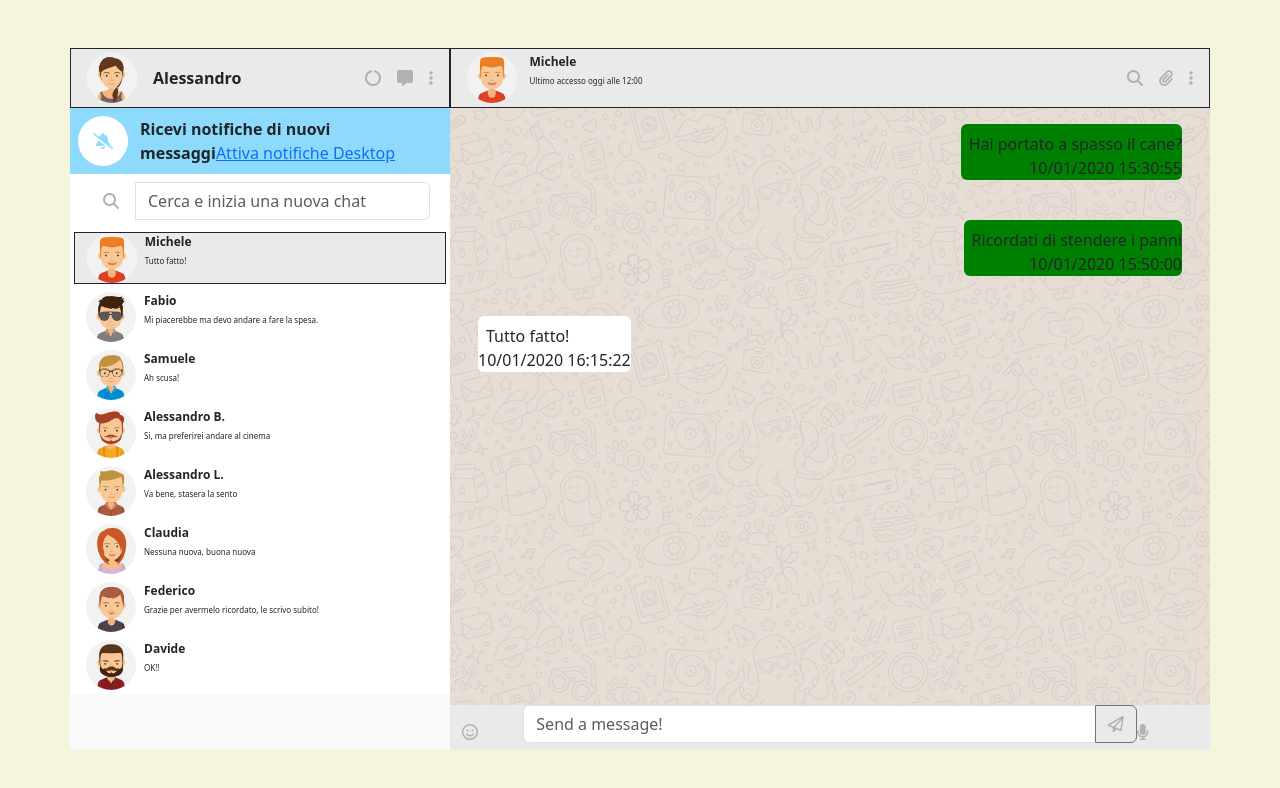
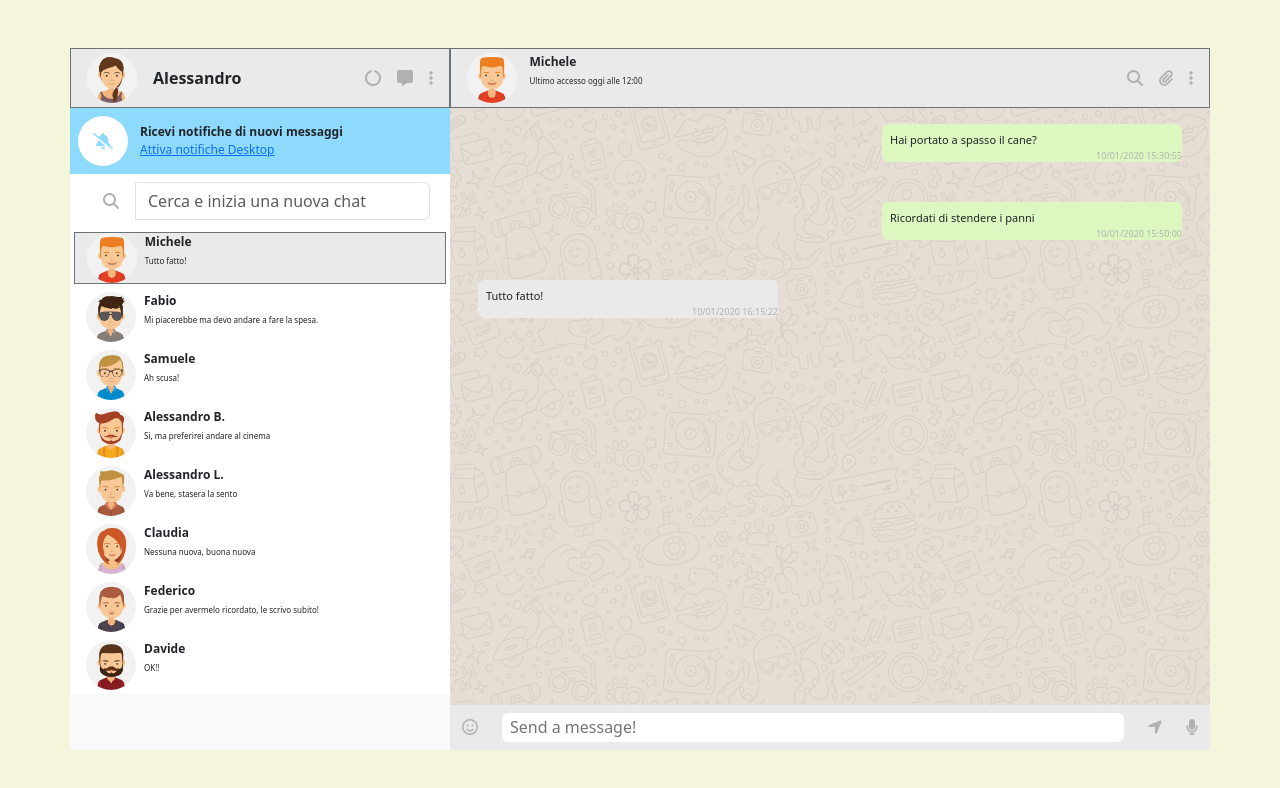
Before and after one commit to alessandrosaladino-tech/vue-boolzapp, a plain HTML site: page index.html in a window 1280 px wide. Drawn offline with nearby package versions, Linux system fonts and the light colour scheme.

Commit message:
Add
style changes, adjust to message footer

```diff
--- a/assets/css/style.css
+++ b/assets/css/style.css
@@ -7,6 +7,8 @@
 body {
     background-color: beige;
 }
+
+/* COLOR SECTION */
 
 :root {
     --bz-white: #fff;
@@ -18,6 +20,7 @@ body {
     --bz-success: #009688;
     --bz-communications: #8edafc;
     --bz-communications-soft: #f2fbff;
+    --bz-sent-message: #DCF8C0;
 }
 
 .bg_left {
@@ -26,9 +29,46 @@ body {
 }
 
 .bg_right {
-    background-color: var(--bz-white);
+    background-color: var(--bz-light);
 
 }
+
+.bg_card_top {
+    background-color: var(--bz-light);
+    border: 0.1px solid var(--bz-dark);
+}
+
+.bg_friend {
+    background-color: var(--bz-white);
+}
+
+.bg_card_notif {
+    background-color: var(--bz-communications);
+}
+
+.bg_whats {
+    background-image: url(../img/mine_480.jpg);
+}
+
+.bg_right_footer {
+    background-color: var(--bz-light);
+}
+
+.sent {
+    background-color: var(--bz-sent-message);
+}
+
+.received {
+    background-color: var(--bz-light);
+}
+
+/*END COLOR SECTION */
+
+
+
+
+
+/*COMMON SECTION */
 
 .avatar {
     width: 50px;
@@ -47,27 +87,6 @@ body {
     background-size: cover;
 }
 
-.bg_card_top {
-    background-color: var(--bz-light);
-    border: 1px solid;
-}
-
-.bg_friend {
-    background-color: var(--bz-white);
-}
-
-.bg_card_notif {
-    background-color: var(--bz-communications);
-}
-
-.bg_whats{
-    background-image: url(../img/mine_480.jpg);
-   }
-
-.bg_right_footer{
-    background-color: var(--bz-light);
-}
-
 .rounded_avatar {
 
     width: 50px;
@@ -77,23 +96,34 @@ body {
     background-size: auto;
 }
 
-.container_big{
+.container_big {
     height: 750px;
 }
 
-.height_100{
+.height_100 {
     height: 100%;
 }
 
-.font_size_name{
+.font_size_name {
     font-size: 12px;
 }
 
-.font_size_access{
+.font_size_access {
     font-size: 8px;
 }
 
-.container_message{
+
+/*END COMMON SECTION*/
+
+
+
+
+
+
+
+/*MESSAGE SECTION */
+
+.container_message {
     height: 85%;
 }
 
@@ -102,24 +132,16 @@ body {
 
 }
 
-.sent {
-    background-color: green;
-}
-
-.received {
-    background-color: white;
-}
-
 .message_container {
     display: flex;
     flex-direction: column;
 }
 
 .message_sent {
-  display: flex;
-  width: 100%;
-  justify-content: end;
-  padding: 1rem;
+    display: flex;
+    width: 100%;
+    justify-content: end;
+    padding: 1rem;
 }
 
 .message_received {
@@ -128,3 +150,23 @@ body {
     justify-content: start;
     padding: 1rem;
 }
+
+.fs_message {
+    font-size: 11px;
+    width: 300px;
+}
+
+.fs_time_message {
+    font-size: 9px;
+    width: 300px;
+    color: var(--bz-dark-soft);
+}
+
+
+input:focus {
+    outline: none !important;
+    border-color: var(--bz-success);
+    box-shadow: 0 0 10px var(--bz-success);
+}
+
+/*END MESSAGE SECTION*/
--- a/assets/js/main.js
+++ b/assets/js/main.js
@@ -183,7 +183,8 @@ createApp({
     methods: {
         activeContact(index) {
             this.active = index;
-            console.log(this.active);
-        }
+        },
+
+
     }
 }).mount('#app');
--- a/index.html
+++ b/index.html
@@ -48,9 +48,9 @@
                     <div class="col-2 d-flex rounded_avatar d-flex justify-content-center align-items-center">
                         <i class="fa-solid fa-bell-slash " style="color: #8edafc;"></i>
                     </div>
-                    <div class="col-10">
-                        <strong>Ricevi notifiche di nuovi messaggi</strong>
-                        <a href="">Attiva notifiche Desktop</a>
+                    <div class="col-10 d-flex flex-column">
+                        <strong class="font_size_name">Ricevi notifiche di nuovi messaggi</strong>
+                        <a href="#" class="font_size_name">Attiva notifiche Desktop</a>
                     </div>
                 </div><!--Fine area notifiche-->
 
@@ -76,7 +76,7 @@
 
                         <div class="col-10 d-flex flex-column  gap-1">
                             <strong class="font_size_name">{{contact.name}}</strong>
-                            <p class="font_size_access">{{contact.messages[contact.messages.length -1].message}}</p>
+                            <p class="font_size_access">{{contact.messages[contact.messages.length - 1].message}}</p>
                         </div>
                     </div>
                 </div> <!--Fine chat contatti-->
@@ -113,20 +113,17 @@
 
                 <div class="row container_message bg_whats"><!--Area messaggi-->
 
-
-
-
                     <div class="message_container">
 
-                            <div v-for="(message,index) in contacts[active].messages" class="col-6 mb-2"
+                        <div v-for="(message,index) in contacts[active].messages" class="col- mb-2"
                             :class=" message.status === 'sent' ? 'message_sent' : 'message_received' ">
 
                             <div class="rounded-2 d-flex flex-column"
                                 :class=" message.status === 'sent' ? 'sent' : 'received' ">
-                                    <div class="flex-grow-1 pt-2 ps-2">
+                                <div class=" pt-2 ps-2 fs_message">
                                     {{message.message}}
                                 </div>
-                                    <div class="message_time d-flex justify-content-end">
+                                <div class="d-flex justify-content-end fs_time_message">
                                     {{message.date}}
                                 </div>
                             </div>
@@ -135,28 +132,30 @@
 
                     </div>
 
-
                 </div><!--Fine area messaggi-->
 
 
-                <div class="row bg_right_footer footer_message align-items-center">
-                    <div class="container d-flex align-items-center">
-                        <div class="col-1 d-flex align-items-center">
-                            <i class="fa-regular fa-face-smile" style="color: #b1b1b1;"></i>
+                <div class=" bg_right_footer d-flex footer_message align-items-center justify-content-around gap-4">
+                    <!--Inizio footer messaggi-->
+
+                    <button class="border border-0 bg_right">
+                        <i class="fa-regular fa-face-smile " style="color: #b1b1b1;"></i>
+                    </button>
+
+                    <div class="flex-grow-1 py-2 h-100">
+                        <input type="text" placeholder="Send a message!"
+                            class="w-100 h-100 border-0 rounded-2 px-2 border border-secondary">
                     </div>
-                        <div class="col-10 ">
-                            <div class="input-group mb-3">
-                                <input type="text" class="form-control" placeholder="Send a message!"
-                                    aria-label="Recipient's username" aria-describedby="button-addon2">
-                                <button class="btn btn-outline-secondary" type="button" id="button-addon2">
-                                    <i class="fa-regular fa-paper-plane" style="color: #b1b1b1;"></i>
+
+                    <button class="border border-0 bg_right">
+                        <i class="fa-solid fa-location-arrow " style="color: #b1b1b1;"></i>
                     </button>
-                            </div>
-                        </div>
-                        <div class="col-1">
+
+                    <button class="border border-0 bg_right">
                         <i class="fa-solid fa-microphone" style="color: #b1b1b1;"></i>
-                        </div>
-                    </div>
+                    </button>
+
+                </div><!--Fine footer messaggi-->
 
             </div>
         </div>
```
Lines whose indentation alone changed are shown as unchanged.
